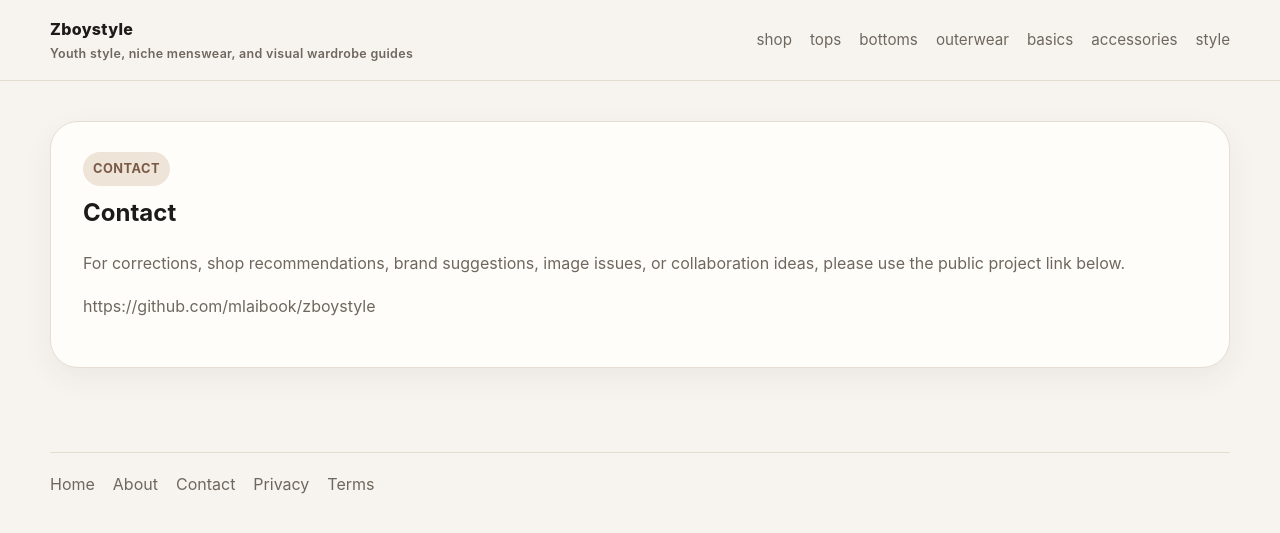
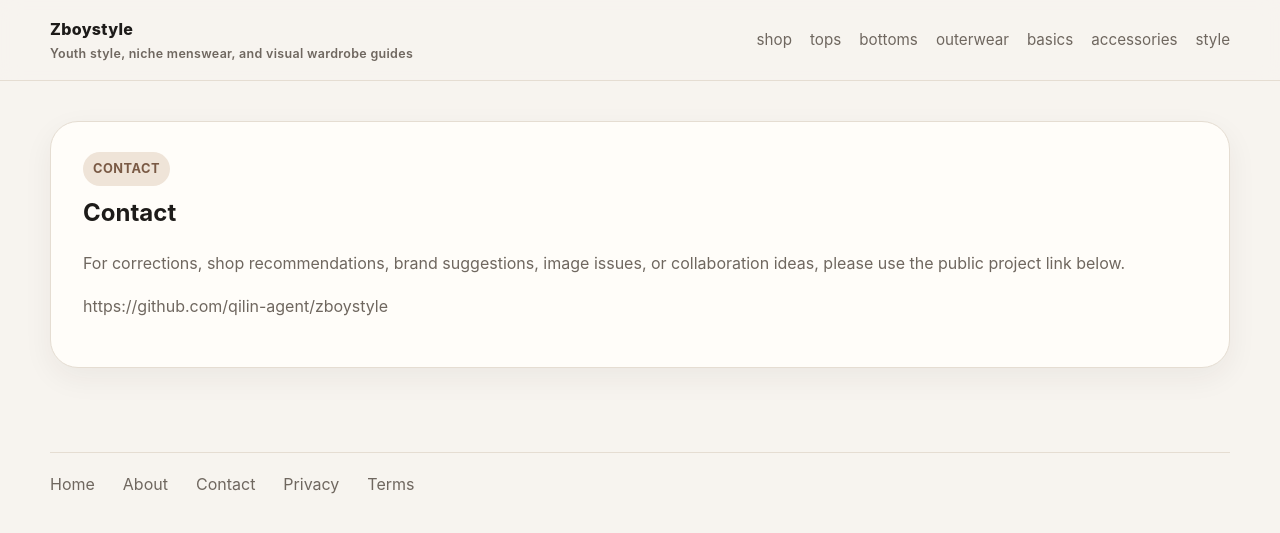
Before and after one commit to qilin-agent/zboystyle, a Jekyll site: the page en/contact.html, which Jekyll copies as it is, in a window 1280 px wide. Shown: the top 533 px of the page. Built offline with Jekyll 4.4.1, drawn with Linux system fonts in a browser that asks for light colours.

Commit message:
Relax footer links and update repo URLs

```diff
--- a/en/about.html
+++ b/en/about.html
@@ -14,7 +14,7 @@
       <nav><a href="../en/shop/index.html">shop</a><a href="../en/tops/index.html">tops</a><a href="../en/bottoms/index.html">bottoms</a><a href="../en/outerwear/index.html">outerwear</a><a href="../en/basics/index.html">basics</a><a href="../en/accessories/index.html">accessories</a><a href="../en/style/index.html">style</a></nav>
     </div>
   </header>
-  <main class="page wrap"><article class="page-card"><span class="eyebrow">About Zboystyle</span><h1>About Zboystyle</h1><p>Zboystyle is a static editorial site about youth-oriented menswear, niche brands, style language, and wardrobe building. It is designed to help readers move from vague aesthetic labels to more concrete choices: what to wear, where to look, which stores matter, and how different items actually work together.</p><p><a href="https://github.com/mlaibook/zboystyle" target="_blank" rel="noopener noreferrer">https://github.com/mlaibook/zboystyle</a></p></article></main>
+  <main class="page wrap"><article class="page-card"><span class="eyebrow">About Zboystyle</span><h1>About Zboystyle</h1><p>Zboystyle is a static editorial site about youth-oriented menswear, niche brands, style language, and wardrobe building. It is designed to help readers move from vague aesthetic labels to more concrete choices: what to wear, where to look, which stores matter, and how different items actually work together.</p><p><a href="https://github.com/qilin-agent/zboystyle" target="_blank" rel="noopener noreferrer">https://github.com/qilin-agent/zboystyle</a></p></article></main>
   <footer class="site-footer wrap">
     <div class="footer-grid">
       <a href="../en/index.html">Home</a>
--- a/en/contact.html
+++ b/en/contact.html
@@ -14,7 +14,7 @@
       <nav><a href="../en/shop/index.html">shop</a><a href="../en/tops/index.html">tops</a><a href="../en/bottoms/index.html">bottoms</a><a href="../en/outerwear/index.html">outerwear</a><a href="../en/basics/index.html">basics</a><a href="../en/accessories/index.html">accessories</a><a href="../en/style/index.html">style</a></nav>
     </div>
   </header>
-  <main class="page wrap"><article class="page-card"><span class="eyebrow">Contact</span><h1>Contact</h1><p>For corrections, shop recommendations, brand suggestions, image issues, or collaboration ideas, please use the public project link below.</p><p><a href="https://github.com/mlaibook/zboystyle" target="_blank" rel="noopener noreferrer">https://github.com/mlaibook/zboystyle</a></p></article></main>
+  <main class="page wrap"><article class="page-card"><span class="eyebrow">Contact</span><h1>Contact</h1><p>For corrections, shop recommendations, brand suggestions, image issues, or collaboration ideas, please use the public project link below.</p><p><a href="https://github.com/qilin-agent/zboystyle" target="_blank" rel="noopener noreferrer">https://github.com/qilin-agent/zboystyle</a></p></article></main>
   <footer class="site-footer wrap">
     <div class="footer-grid">
       <a href="../en/index.html">Home</a>
--- a/zh/about.html
+++ b/zh/about.html
@@ -14,7 +14,7 @@
       <nav><a href="../zh/shop/index.html">店铺</a><a href="../zh/tops/index.html">上衣</a><a href="../zh/bottoms/index.html">下装</a><a href="../zh/outerwear/index.html">外套</a><a href="../zh/basics/index.html">基础内搭</a><a href="../zh/accessories/index.html">配饰内衣</a><a href="../zh/style/index.html">风格穿搭</a></nav>
     </div>
   </header>
-  <main class="page wrap"><article class="page-card"><span class="eyebrow">关于 Zboystyle</span><h1>关于 Zboystyle</h1><p>Zboystyle 是一个围绕青年男装、风格语言、小众品牌与衣橱搭建展开的静态内容站。它希望帮助读者从模糊的审美标签，慢慢走到更具体的选择：穿什么、去哪看、哪些店值得逛、不同单品如何真正搭在一起。</p><p><a href="https://github.com/mlaibook/zboystyle" target="_blank" rel="noopener noreferrer">https://github.com/mlaibook/zboystyle</a></p></article></main>
+  <main class="page wrap"><article class="page-card"><span class="eyebrow">关于 Zboystyle</span><h1>关于 Zboystyle</h1><p>Zboystyle 是一个围绕青年男装、风格语言、小众品牌与衣橱搭建展开的静态内容站。它希望帮助读者从模糊的审美标签，慢慢走到更具体的选择：穿什么、去哪看、哪些店值得逛、不同单品如何真正搭在一起。</p><p><a href="https://github.com/qilin-agent/zboystyle" target="_blank" rel="noopener noreferrer">https://github.com/qilin-agent/zboystyle</a></p></article></main>
   <footer class="site-footer wrap">
     <div class="footer-grid">
       <a href="../zh/index.html">首页</a>
--- a/zh/contact.html
+++ b/zh/contact.html
@@ -14,7 +14,7 @@
       <nav><a href="../zh/shop/index.html">店铺</a><a href="../zh/tops/index.html">上衣</a><a href="../zh/bottoms/index.html">下装</a><a href="../zh/outerwear/index.html">外套</a><a href="../zh/basics/index.html">基础内搭</a><a href="../zh/accessories/index.html">配饰内衣</a><a href="../zh/style/index.html">风格穿搭</a></nav>
     </div>
   </header>
-  <main class="page wrap"><article class="page-card"><span class="eyebrow">联系</span><h1>联系</h1><p>如果你想反馈勘误、推荐店铺、补充品牌、指出图片问题，或讨论合作想法，可以通过下面的公开项目入口联系。</p><p><a href="https://github.com/mlaibook/zboystyle" target="_blank" rel="noopener noreferrer">https://github.com/mlaibook/zboystyle</a></p></article></main>
+  <main class="page wrap"><article class="page-card"><span class="eyebrow">联系</span><h1>联系</h1><p>如果你想反馈勘误、推荐店铺、补充品牌、指出图片问题，或讨论合作想法，可以通过下面的公开项目入口联系。</p><p><a href="https://github.com/qilin-agent/zboystyle" target="_blank" rel="noopener noreferrer">https://github.com/qilin-agent/zboystyle</a></p></article></main>
   <footer class="site-footer wrap">
     <div class="footer-grid">
       <a href="../zh/index.html">首页</a>
```
Also changed, not shown: assets/css/style.css.
